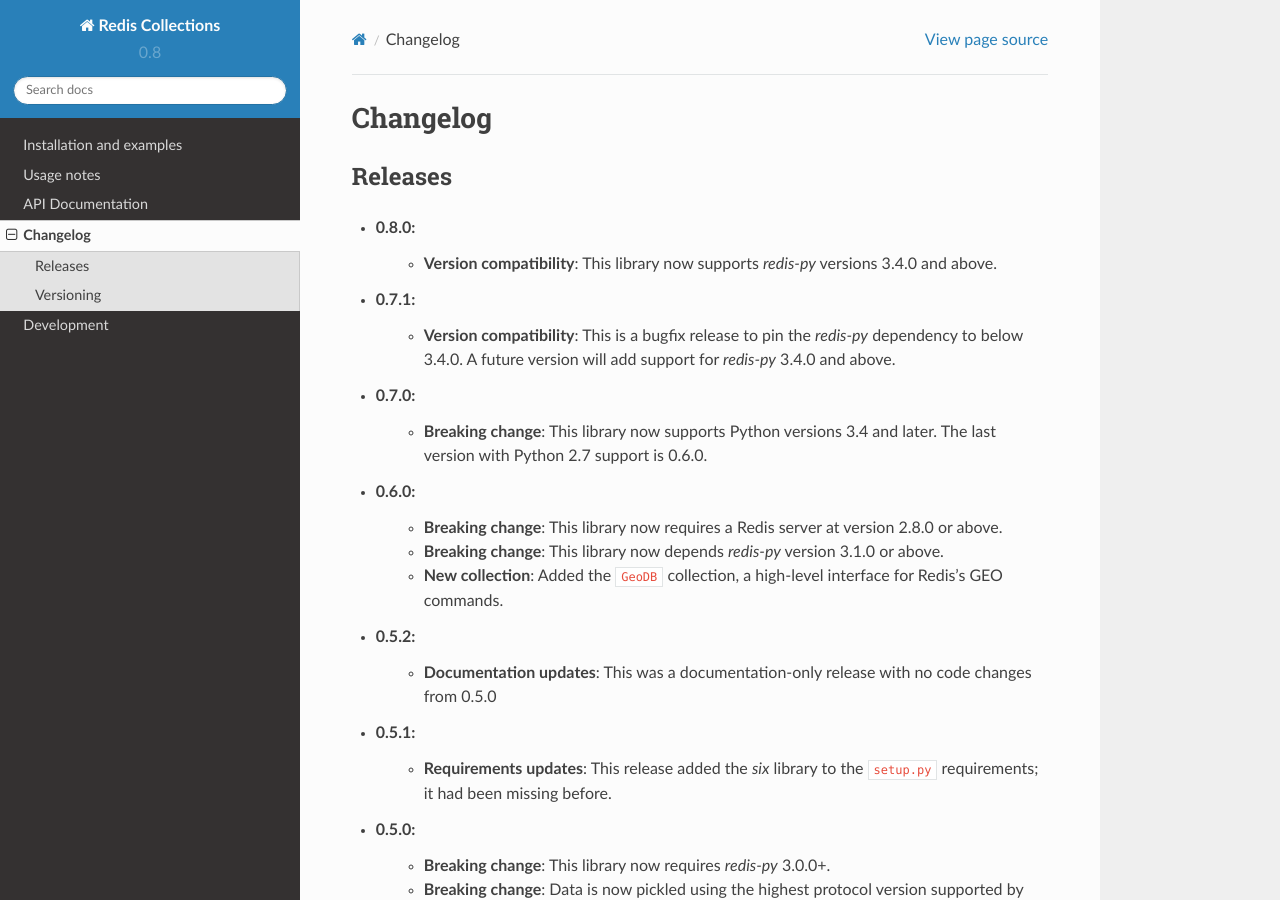
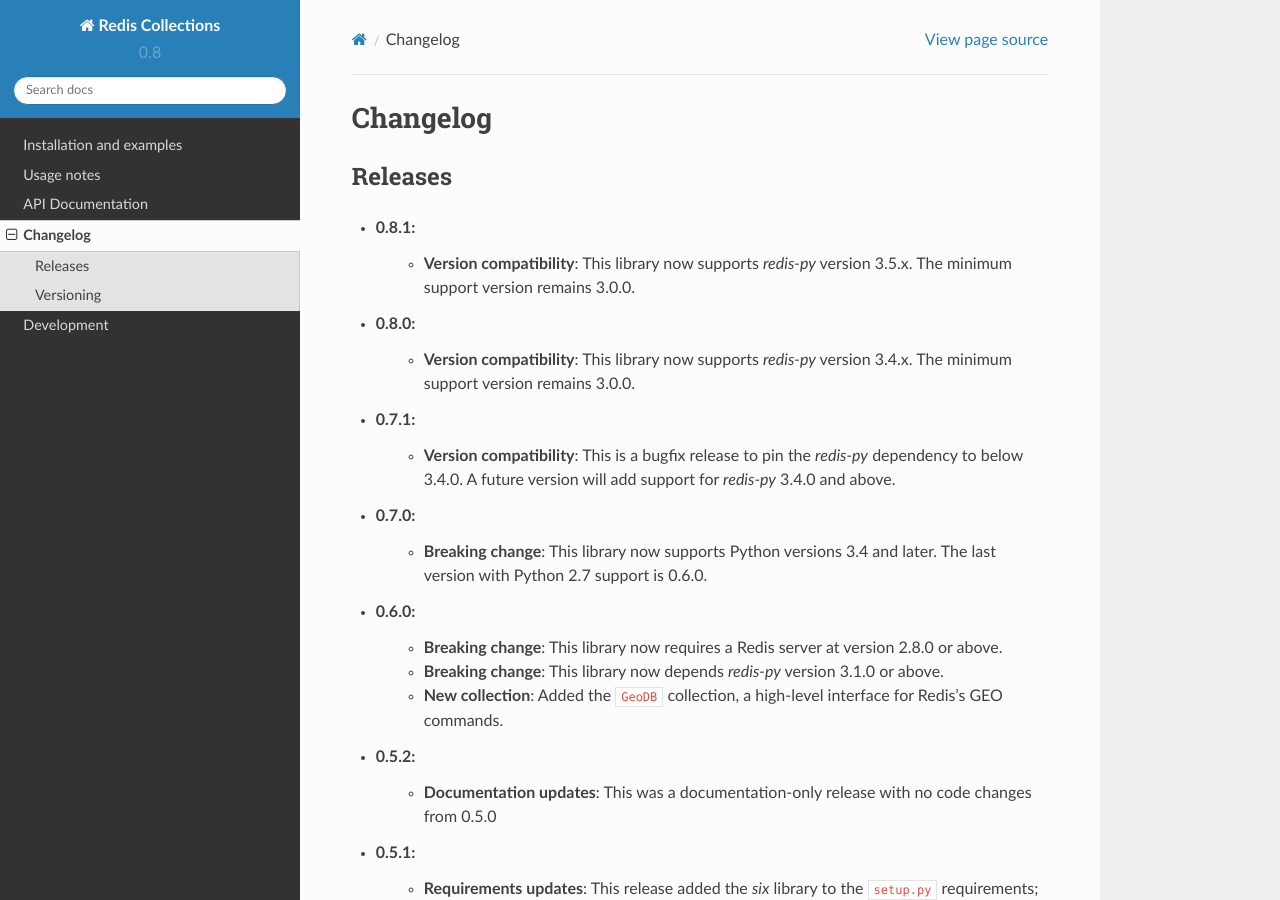
Before and after one commit to redis-collections/redis-collections, a Sphinx documentation site: the page built from docs/changelog.rst, in a window 1280 px wide and 900 px high. Built offline with Sphinx 7.4.7 and the Read the Docs theme 2.0.0, drawn with Linux system fonts in a browser that asks for light colours; some of the changed text lies outside the part shown.

Commit message:
Bump version to 0.8.1

```diff
--- a/docs/changelog.rst
+++ b/docs/changelog.rst
@@ -6,8 +6,10 @@ Changelog
 Releases
 --------
 
+- 0.8.1:
+    - **Version compatibility**: This library now supports `redis-py` version 3.5.x. The minimum support version remains 3.0.0.
 - 0.8.0:
-    - **Version compatibility**: This library now supports `redis-py` versions 3.4.0 and above.
+    - **Version compatibility**: This library now supports `redis-py` version 3.4.x. The minimum support version remains 3.0.0.
 - 0.7.1:
     - **Version compatibility**: This is a bugfix release to pin the `redis-py` dependency to below 3.4.0. A future version will add support for `redis-py` 3.4.0 and above.
 - 0.7.0:
--- a/redis_collections/__init__.py
+++ b/redis_collections/__init__.py
@@ -1,5 +1,5 @@
 __title__ = 'redis-collections'
-__version__ = '0.8.0'
+__version__ = '0.8.1'
 __author__ = 'Honza Javorek'
 __license__ = 'ISC'
 __copyright__ = 'Copyright 2013-? Honza Javorek'
```
